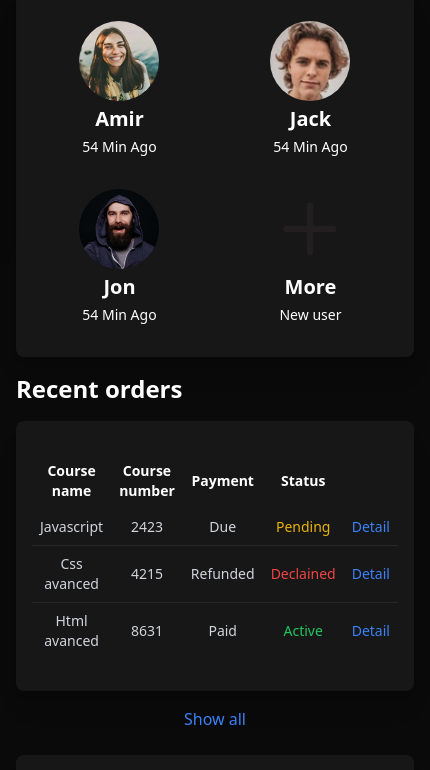
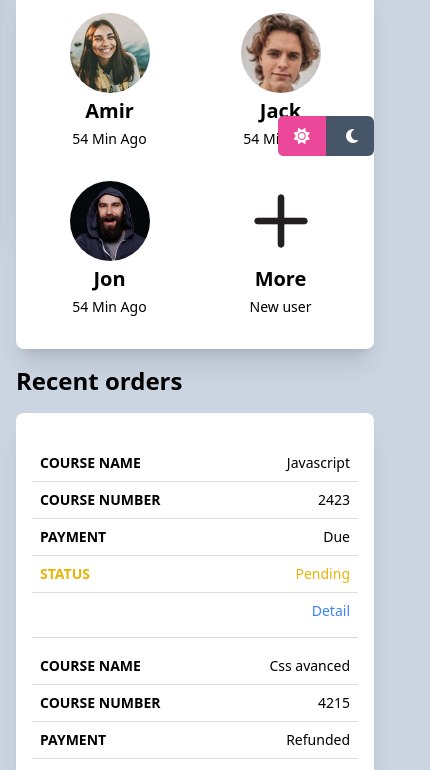
Before and after one commit to JuanHoyosC/admin-pro-design, a website: page src/index.html in a window 390 px wide. Shown: the part 672-1442 px from the top of the page, 430 px wide, since content can reach past the window. Drawn offline with Linux system fonts and the light colour scheme.

Commit message:
add responsive header

```diff
--- a/src/index.html
+++ b/src/index.html
@@ -11,27 +11,27 @@
 
 <body class="min-h-screen bg-slate-300 dark:bg-neutral-950">
     <header
-        class="sticky top-0 z-10 px-6 py-2 flex items-center bg-white dark:bg-neutral-800 shadow-lg dark:shadow-neutral-950">
-        <nav class="w-full flex items-center justify-between">
+        class="sticky top-0 z-10 px-4 md:px-6 py-2 flex items-center bg-white dark:bg-neutral-800 shadow-lg dark:shadow-neutral-950">
+        <nav class="w-full flex gap-4 items-center justify-between">
            <div class="flex items-center gap-2">
             <button class="block outline-none md:hidden dark:text-white text-xl md:invisible" id="btn-menu"><i
                 class="fa-solid fa-bars"></i></button>
-            <h2 class="text-2xl m-0 font-extrabold"><span class="dark:text-white">Admin</span><span
+            <h2 class="text-xl md:text-2xl m-0 font-extrabold"><span class="dark:text-white">Admin</span><span
                     class="text-pink-500">Pro</span></h2>
            </div>
-            <div class="hidden md:flex bg-slate-300 dark:bg-neutral-950 relative items-center rounded-md overflow-hidden">
+            <div class="fixed md:relative bottom-4 md:bottom-0 right-4 md:right-0 block bg-slate-600 md:flex md:bg-slate-300 md:dark:bg-neutral-950  items-center rounded-md overflow-hidden">
                 <button class="relative outline-none z-10 bg-transparent text-white p-2 px-4" id="btn-sun"><i
                         class="fa-solid fa-sun"></i></button>
                 <button class="relative outline-none z-10 bg-transparent text-white p-2 px-4" id="btn-moon"><i
                         class="fa-solid fa-moon"></i></button>
-                <div class="bg-pink-500 translate-x-0 transition-transform duration-500 absolute h-full w-6/12 z-0"
+                <div class="bg-pink-500 translate-x-0 transition-transform duration-500 absolute top-0 h-full w-6/12 z-0"
                     id="toggle"></div>
             </div>
             <div class="flex gap-4 items-center">
-                <p class="dark:text-white text-sm">Hey, <span class="font-bold">Jon Doe</span> <small
+                <p class="dark:text-white text-xs md:text-sm">Hey, <span class="font-bold">Jon Doe</span> <small
                         class="dark:text-white text-xs block">admin</small></p>
 
-                <img src="/assets/images/profile.png" alt="profile" class="w-12 h-12 rounded-full object-cover"
+                <img src="/assets/images/profile.png" alt="profile" class="min-h-[2.5rem] min-w-[2.5rem] w-10 h-10 rounded-full object-cover"
                     srcset="">
             </div>
         </nav>
@@ -170,24 +170,24 @@
                             </thead>
                             <tbody>
                                 <tr class="border-b dark:border-neutral-800 pb-2">
-                                    <td class="text-center text-sm dark:text-gray-300 p-2">Javascript</td>
-                                    <td class="text-center text-sm dark:text-gray-300 p-2">2423</td>
-                                    <td class="text-center text-sm dark:text-gray-300 p-2">Due</td>
-                                    <td class="text-center text-sm  p-2 text-yellow-500">Pending</td>
-                                    <td class="text-center text-sm  p-2 text-blue-500">Detail</td>
+                                    <td data-label="Course name" class="text-center text-sm dark:text-gray-300 p-2">Javascript</td>
+                                    <td data-label="Course number" class="text-center text-sm dark:text-gray-300 p-2">2423</td>
+                                    <td data-label="Payment" class="text-center text-sm dark:text-gray-300 p-2">Due</td>
+                                    <td data-label="Status" class="text-center text-sm  p-2 text-yellow-500">Pending</td>
+                                    <td data-label="" class="text-center text-sm  p-2 text-blue-500">Detail</td>
                                 </tr>
                                 <tr class="border-b dark:border-neutral-800 pb-2">
-                                    <td class="text-center text-sm dark:text-gray-300 p-2">Css avanced</td>
-                                    <td class="text-center text-sm dark:text-gray-300 p-2">4215</td>
-                                    <td class="text-center text-sm dark:text-gray-300 p-2">Refunded</td>
-                                    <td class="text-center text-sm  p-2 text-red-500">Declained</td>
+                                    <td data-label="Course name" class="text-center text-sm dark:text-gray-300 p-2">Css avanced</td>
+                                    <td data-label="Course number" class="text-center text-sm dark:text-gray-300 p-2">4215</td>
+                                    <td data-label="Payment" class="text-center text-sm dark:text-gray-300 p-2">Refunded</td>
+                                    <td data-label="Status" class="text-center text-sm  p-2 text-red-500">Declained</td>
                                     <td class="text-center text-sm  p-2 text-blue-500">Detail</td>
                                 </tr>
                                 <tr class="pb-2">
-                                    <td class="text-center text-sm dark:text-gray-300 p-2">Html avanced</td>
-                                    <td class="text-center text-sm dark:text-gray-300 p-2">8631</td>
-                                    <td class="text-center text-sm dark:text-gray-300 p-2">Paid</td>
-                                    <td class="text-center text-sm p-2 text-green-500">Active</td>
+                                    <td data-label="Course name" class="text-center text-sm dark:text-gray-300 p-2">Html avanced</td>
+                                    <td data-label="Course number" class="text-center text-sm dark:text-gray-300 p-2">8631</td>
+                                    <td data-label="Payment" class="text-center text-sm dark:text-gray-300 p-2">Paid</td>
+                                    <td data-label="Status" class="text-center text-sm p-2 text-green-500">Active</td>
                                     <td class="text-center text-sm p-2 text-blue-500">Detail</td>
                                 </tr>
                             </tbody>
--- a/src/index.js
+++ b/src/index.js
@@ -12,26 +12,31 @@ const toggle = document.getElementById('toggle');
 
 const changeTheme = () => {
     const theme = localStorage.getItem('theme') ?? 'light';
+
     if (theme === 'dark') {
         document.documentElement.classList.remove('dark')
-        toggle.classList.add('translate-x-12');
+        toggle.classList.add('translate-x-0');
+        toggle.classList.remove('translate-x-12');
         localStorage.setItem('theme', 'light');
     } else {
         document.documentElement.classList.add('dark')
-        toggle.classList.remove('translate-x-12');
+        toggle.classList.add('translate-x-12');
+        toggle.classList.add('translate-x-0');
         localStorage.setItem('theme', 'dark');
     }
 }
 
 const main = () => {
     // On page load or when changing themes, best to add inline in `head` to avoid FOUC
-    const theme = localStorage.getItem('theme') ?? 'dark';
+    const theme = localStorage.getItem('theme');
     if (theme === 'dark' || (!('theme' in localStorage) && window.matchMedia('(prefers-color-scheme: dark)').matches)) {
         document.documentElement.classList.add('dark')
-        toggle.classList.remove('translate-x-12');
+        toggle.classList.add('translate-x-12');
+        localStorage.setItem('theme', 'dark');
     } else {
         document.documentElement.classList.remove('dark')
-        toggle.classList.add('translate-x-12');
+        toggle.classList.remove('translate-x-12');
+        localStorage.setItem('theme', 'light');
     }
 }
 
--- a/src/input.css
+++ b/src/input.css
@@ -60,3 +60,51 @@
         color: #fff;
     }
 }
+
+@media screen and (max-width: 600px) {
+    table {
+      border: 0;
+    }
+
+    table caption {
+      font-size: 1.3em;
+    }
+
+    table thead {
+      border: none;
+      clip: rect(0 0 0 0);
+      height: 1px;
+      margin: -1px;
+      overflow: hidden;
+      padding: 0;
+      position: absolute;
+      width: 1px;
+    }
+
+    table tr {
+      border-bottom: 3px solid #ddd;
+      display: block;
+      margin-bottom: .625em;
+    }
+
+    table td {
+      border-bottom: 1px solid #ddd;
+      display: flex;
+      justify-content: space-between;
+    }
+
+    table td::before {
+      /*
+      * aria-label has no advantage, it won't be read inside a table
+      content: attr(aria-label);
+      */
+      content: attr(data-label);
+      float: left;
+      font-weight: bold;
+      text-transform: uppercase;
+    }
+
+    table td:last-child {
+      border-bottom: 0;
+    }
+  }
```
Also changed, not shown: dist/output.css.
